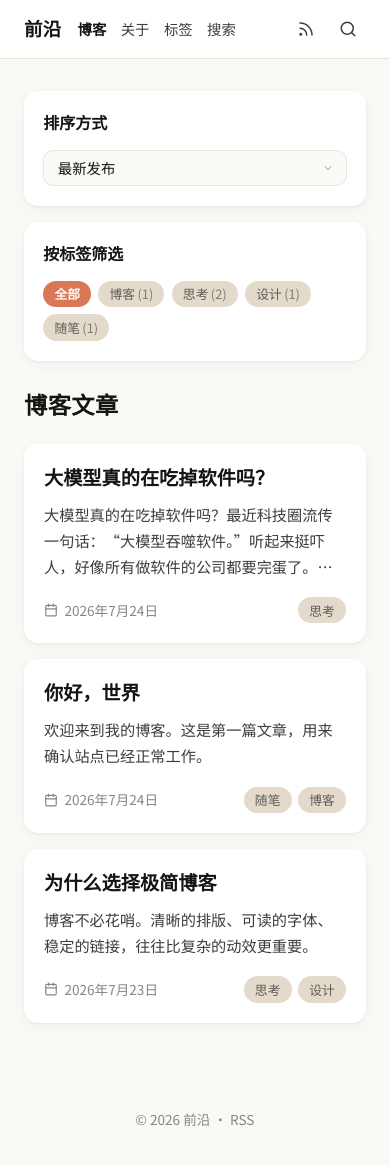
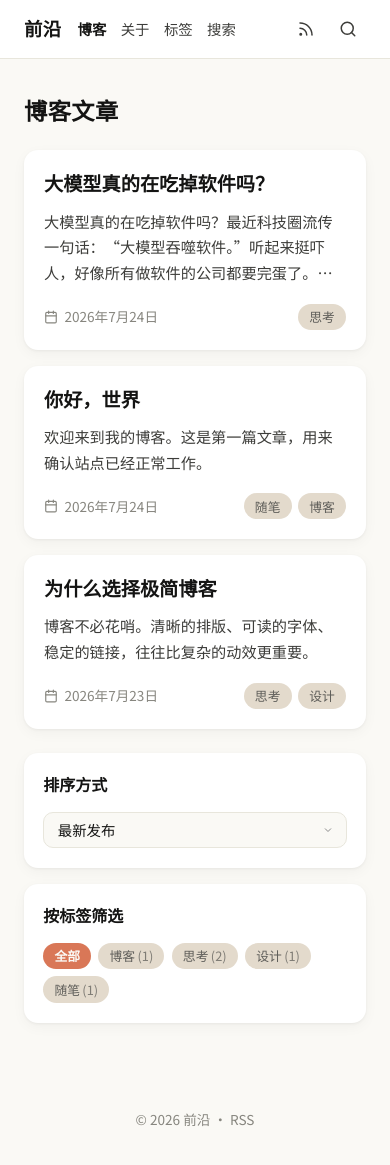
Before and after one commit to renqiancheng/renqiancheng.github.io, a Jekyll site: the page built from index.html, in a window 390 px wide and 1185 px high. Shown: the top 1165 px of the window. Built offline with Jekyll 4.4.1, drawn with Linux system fonts in a browser that asks for light colours.

Commit message:
顺序修改

```diff
--- a/assets/css/style.css
+++ b/assets/css/style.css
@@ -583,7 +583,6 @@ button.tag-pill:hover {
 
   .blog-sidebar {
     position: static;
-    order: -1;
     display: grid;
     grid-template-columns: 1fr 1fr;
     gap: 1rem;
```
